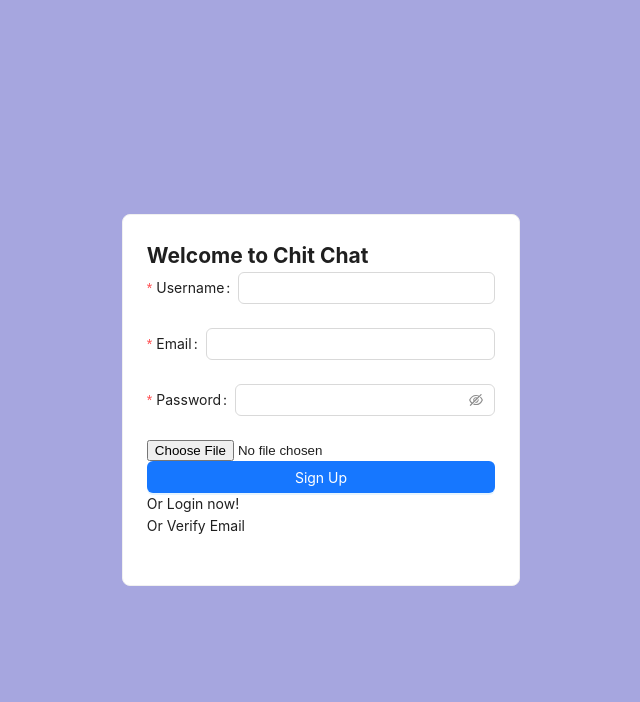
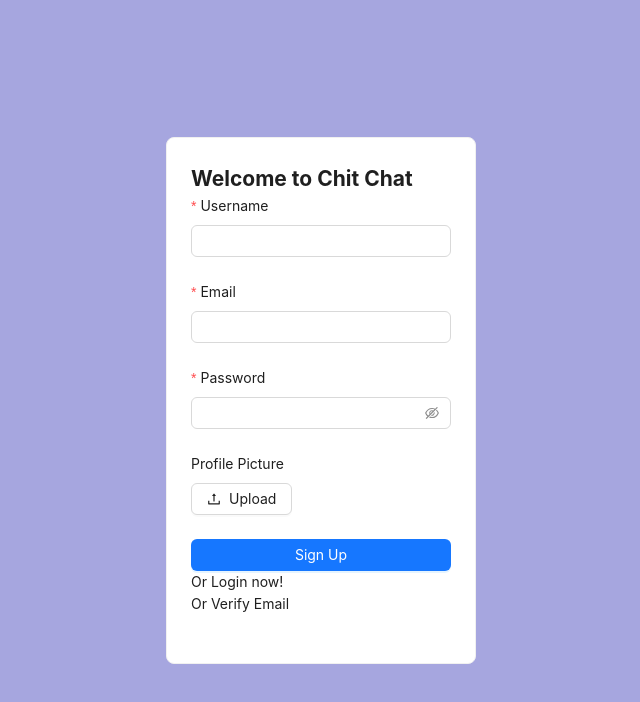
Before and after one commit to harshit-mishr/chit-chat-client, a Next.js app: page /auth/sign-up in a window 1280 px wide. Shown: the top 702 px of the page, without its empty margins (319-959 px from the left). Built offline with nearby package versions, Linux system fonts and the light colour scheme.

Commit message:
Fixed image upload style

```diff
--- a/src/app/auth/auth.module.css
+++ b/src/app/auth/auth.module.css
@@ -1,10 +1,28 @@
 .container {
-    width: 100%;
-    height: 100vh;
-    background: #a6a6df;
-    display: flex;
-    align-items: center;
+	width: 100%;
+	height: 100vh;
+	background: #a6a6df;
+	display: flex;
+	align-items: center;
 }
-.submit{
-    max-width:100%
+.submit {
+	max-width: 100%;
 }
+
+.custom_input_wrapper {
+	position: relative;
+}
+
+.selected_file {
+	display: flex;
+	justify-content: space-between;
+	padding: 1rem;
+	align-items: center;
+	margin-top: 1rem;
+}
+
+@media screen and (max-width: 600px) {
+	.container {
+		background-color: white;
+	}
+}
--- a/src/app/auth/login/page.js
+++ b/src/app/auth/login/page.js
@@ -55,6 +55,7 @@ export default function Login() {
 			<Card style={{ maxWidth: "400px", margin: "0 auto" }}>
 				<h2>Welcom to Chit Chat</h2>
 				<Form
+					layout={"vertical"}
 					form={form}
 					name='normal_login'
 					className='login-form'
--- a/src/app/auth/sign-up/page.js
+++ b/src/app/auth/sign-up/page.js
@@ -6,13 +6,28 @@ import Link from "next/link";
 import Image from "next/image";
 import apiService from "../../../service/apiService";
 import { useRouter } from "next/navigation";
+import {
+	UploadOutlined,
+	FileImageOutlined,
+	DeleteOutlined,
+} from "@ant-design/icons";
 
 const SignUp = () => {
 	const [form] = Form.useForm();
 	const [selectedFile, setSelectedFile] = useState(null);
 	const [localFile, setLocalFile] = useState(null);
 	const router = useRouter();
+	const uploadRef = useRef(null);
 	// console.log("uploadRef", uploadRef.current.value);
+
+	const props = {
+		onChange: () => {
+			console.log("uploadRef form upload props");
+			if (uploadRef.current) {
+				uploadRef.current.click();
+			}
+		},
+	};
 
 	const onFinish = async (values) => {
 		try {
@@ -83,11 +98,17 @@ const SignUp = () => {
 
 	// console.log("slectFile-->>", selectedFile);
 
+	const onDelete = () => {
+		setSelectedFile(null);
+		setLocalFile(null);
+	};
+
 	return (
 		<div className={style.container}>
-			<Card style={{ maxWidth: "400px", margin: "0 auto" }}>
+			<Card style={{ minWidth: "300px", margin: "0 auto" }}>
 				<h2>Welcome to Chit Chat</h2>
 				<Form
+					layout={"vertical"}
 					form={form}
 					name='normal_login'
 					className='login-form'
@@ -133,16 +154,61 @@ const SignUp = () => {
 						<Input.Password />
 					</Form.Item>
 
+					<Form.Item
+						name='file'
+						label='Profile Picture'
+						valuePropName='fileList'
+						rules={[
+							{
+								required: false,
+								message: "Please upload your profile picture!",
+							},
+						]}
+					>
+						<div className={style.custom_input_wrapper}>
+							<Button
+								onClick={() => uploadRef.current.click()}
+								icon={<UploadOutlined />}
+							>
+								Upload
+							</Button>
+
+							{selectedFile && (
+								<div
+									className={style.selected_file}
+									style={{
+										border: "1px solid lightgray",
+										padding: "4.5px",
+										borderRadius: "5px",
+									}}
+								>
+									<p>
+										<FileImageOutlined />
+										&nbsp;
+										{localFile?.name.slice(0, 20)}
+									</p>
+									<Button
+										type='danger'
+										icon={<DeleteOutlined style={{ color: "red" }} />}
+										onClick={() => {
+											setSelectedFile(null);
+											setLocalFile(null);
+										}}
+									></Button>
+								</div>
+							)}
+						</div>
+					</Form.Item>
+
 					<input
-						// ref={uploadRef}
+						ref={uploadRef}
+						style={{ display: "none" }}
 						id='profilePic'
 						type='file'
 						onChange={handleFileChange}
 						accept='image/*' // Optionally restrict accepted file types
 					/>
-					{selectedFile && (
-						<Image src={selectedFile} alt='avatar' width={200} height={200} />
-					)}
+
 					<Form.Item>
 						<Button type='primary' htmlType='submit' block>
 							Sign Up
--- a/src/app/auth/verify-email/page.js
+++ b/src/app/auth/verify-email/page.js
@@ -61,6 +61,7 @@ export default function VerifyEmail() {
 				<h2>Verify your email</h2>
 				<br />
 				<Form
+					layout={"vertical"}
 					form={form}
 					name='normal_login'
 					className='login-form'
```
